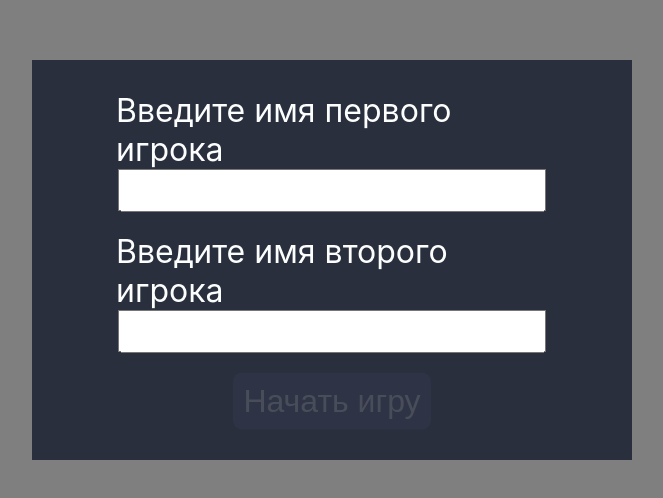
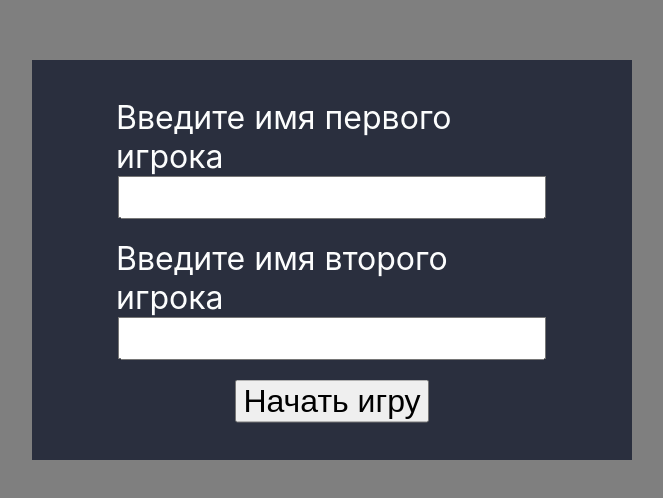
Before and after one commit to vbd4eva/xo, a React (Create React App) app: page / in a window 1280 px wide. Shown: the part 140-638 px from the top of the page, without its empty margins (308-971 px from the left). Built offline with nearby package versions, Linux system fonts and the light colour scheme.

Commit message:
visual changes greeting form

```diff
--- a/src/App.css
+++ b/src/App.css
@@ -47,25 +47,6 @@
   color: var(--color-font)
 }
 
-.greeting-form{
-     font-size: var(--font-size);
-   color: var(--color-font);
-}
-.greeting-form__label{
-    display: block;
-    margin: 0 auto 20px;
-    width: 75%;
-}
-.greeting-form__input{
-    font-size: inherit;
-    margin: 0 auto;
-    display: block;
-}
-.greeting-form__submit-btn{
-  font-size: inherit;
-    display: block;
-    margin: auto;
-}
 
 .game {
   width: var(--game-width);
--- a/src/components/GreetingForm/GreetingForm.jsx
+++ b/src/components/GreetingForm/GreetingForm.jsx
@@ -1,8 +1,15 @@
-import { useState } from "react";
+import { useState, useEffect } from "react";
+import s from "./GreetingForm.module.css";
 
 export default function GreetingForm({ onHandleForm }) {
   const [namePlayerX, setNamePlayerX] = useState("");
   const [namePlayerO, setNamePlayerO] = useState("");
+  const [isStartBtnHovered, setIsStartBtnHovered] = useState(false);
+
+  useEffect(() => {
+    console.log(isStartBtnHovered && "Ховер начался");
+    console.log(!isStartBtnHovered && "Ховер закончился");
+  }, [isStartBtnHovered]);
 
   const inputTextFunctions = {
     namePlayerX: setNamePlayerX,
@@ -22,26 +29,29 @@ export default function GreetingForm({ onHandleForm }) {
     });
   }
 
+  function buttonHoveHandler(e) {}
+
   const disabled = !(namePlayerX.trim() && namePlayerO.trim());
 
   return (
-    <form className="greeting-form" autoComplete="off" onSubmit={submitForm}>
-      <label className="greeting-form__label">
+    <form className={s.form} autoComplete="off" onSubmit={submitForm}>
+      <label className={s.label}>
         <span>Введите имя первого игрока</span>
         <input
-          className="greeting-form__input"
+          className={s.input}
           type="text"
           name="namePlayerX"
           onChange={handleChange}
           value={namePlayerX}
+          laceholder="Type the name of player 1"
           required
         />
       </label>
 
-      <label className="greeting-form__label">
+      <label className={s.label}>
         <span>Введите имя второго игрока</span>
         <input
-          className="greeting-form__input"
+          className={s.input}
           type="text"
           name="namePlayerO"
           onChange={handleChange}
@@ -51,9 +61,16 @@ export default function GreetingForm({ onHandleForm }) {
       </label>
 
       <button
+        onMouseEnter={() => {
+          console.log("ховер начался");
+          //setIsStartBtnHovered((prev) => !prev);
+        }}
+        onMouseLeave={() => {
+          console.log("Ховер закончился");
+          // setIsStartBtnHovered((prev) => !prev);
+        }}
         type="submit"
-        className="button greeting-form__submit-btn"
-        disabled={disabled}
+        className={s.submit}
       >
         Начать игру
       </button>
--- /dev/null
+++ b/src/components/GreetingForm/GreetingForm.module.css
@@ -0,0 +1,20 @@
+
+.form{
+  font-size: var(--font-size);
+   color: var(--color-font);
+}
+.label{
+    display: block;
+    margin: 0 auto 20px;
+    width: 75%;
+}
+.input{
+    font-size: inherit;
+    margin: 0 auto;
+    display: block;
+}
+.submit{
+  font-size: inherit;
+    display: block;
+    margin: auto;
+}
```
